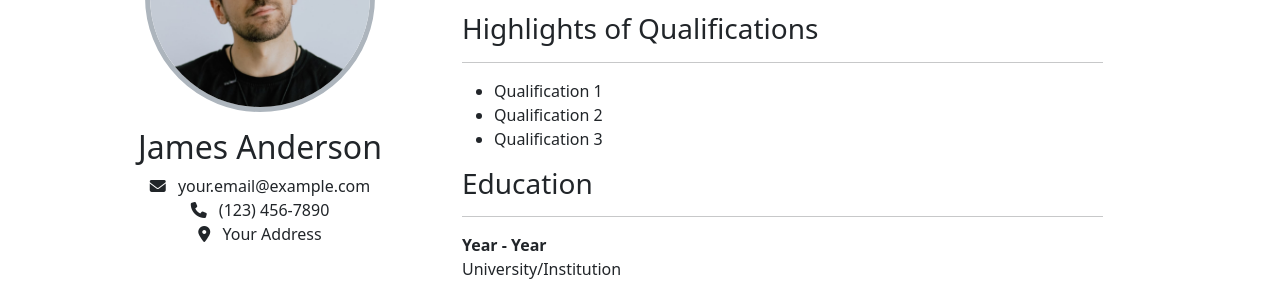
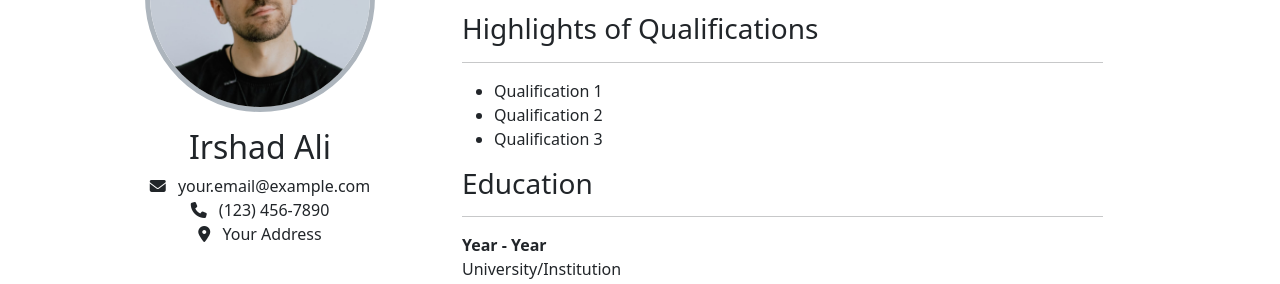
Before and after one commit to irshadali313/irshadali_dev, a plain HTML site: page index.html in a window 1280 px wide. Shown: the part 4940-5224 px from the top of the page. Drawn offline with nearby package versions, Linux system fonts and the light colour scheme.

Commit message:
site Settings

```diff
--- a/index.html
+++ b/index.html
@@ -210,7 +210,7 @@
       <div class="row">
         <div class="col-lg-4 mt-5 order-lg-0 order-1 text-center">
           <img class="img-fluid rounded-circle border border-5 border-dark-subtle" src="images/profile-img.jpg" alt="profile-img">
-          <h2 class="mt-3">James Anderson</h2>
+          <h2 class="mt-3">Irshad Ali</h2>
           <ul class="list-unstyled contact-info">
             <li><i class="fas fa-envelope me-2"></i> your.email@example.com</li>
             <li><i class="fas fa-phone me-2"></i> (123) 456-7890</li>
```
